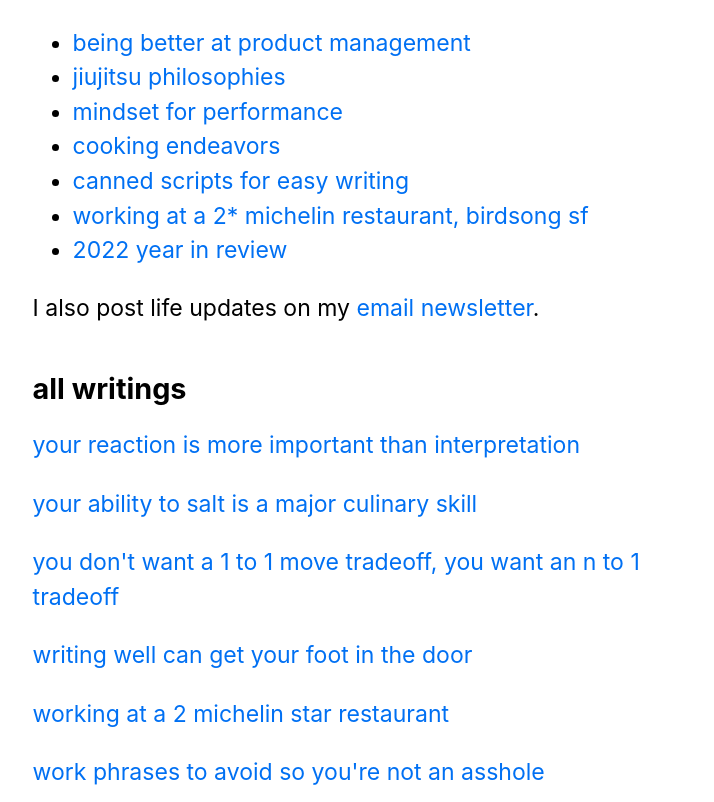
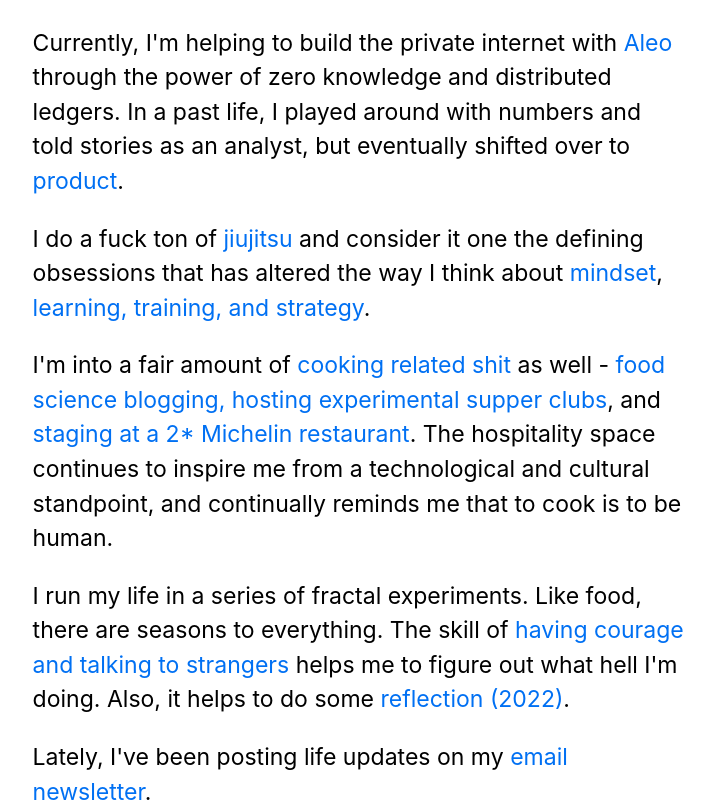
Before and after one commit to frankchen07/writing, a Next.js app: page / in a window 1280 px wide. Shown: the part 387-1189 px from the top of the page, without its empty margins (281-995 px from the left). Built offline with nearby package versions, Linux system fonts and the light colour scheme.

Commit message:
update profile

```diff
--- a/pages/index.js
+++ b/pages/index.js
@@ -16,22 +16,28 @@
           Hello, I'm <a href='https://www.linkedin.com/in/frankchen07/'>Frank</a>. This is a working knowledge base where I share concepts I'm experimenting with.
         </p>
 
-        <ul>
-          <li><a href='https://www.frank-chen.com/posts/map-of-content-(product)'>being better at product management</a></li>
-          <li><a href='https://www.frank-chen.com/posts/map-of-content-(jiujitsu)'>jiujitsu philosophies</a></li>
-          <li><a href='https://www.frank-chen.com/posts/map-of-content-(mindset)'>mindset for performance</a></li>
-          <li><a href='https://www.frank-chen.com/posts/map-of-content-(cooking)'>cooking endeavors</a></li>
-          <li><a href='https://www.frank-chen.com/posts/map-of-content-(scripts)'>canned scripts for easy writing</a></li>
-          <li><a href='https://www.frank-chen.com/posts/working-at-a-2-michelin-star-restaurant'>working at a 2* michelin restaurant, birdsong sf</a></li>
-          <li><a href='https://www.frank-chen.com/posts/2022-year-in-review'>2022 year in review</a></li>
-        </ul>
+        <p>
+          Currently, I'm helping to build the private internet with <a href='https://twitter.com/AleoHQ'>Aleo</a> through the power of zero knowledge and distributed ledgers. In a past life, I played around with numbers and told stories as an analyst, but eventually shifted over to <a href='https://www.frank-chen.com/posts/map-of-content-(product)'>product</a>.
+        </p>
 
         <p>
-          I also post life updates on my <a href='https://fronk.substack.com/'>email newsletter</a>.
+          I do a fuck ton of <a href='https://www.instagram.com/frankthetankjj/'>jiujitsu</a> and consider it one the defining obsessions that has altered the way I think about <a href='https://www.frank-chen.com/posts/map-of-content-(mindset)'>mindset</a>, <a href='https://www.frank-chen.com/posts/map-of-content-(jiujitsu)'>learning, training, and strategy</a>.
+        </p>
+
+        <p>
+          I'm into a fair amount of <a href='https://www.instagram.com/fronkfeeds/'>cooking related shit</a> as well - <a href='https://www.frank-chen.com/posts/map-of-content-(cooking)'>food science blogging, hosting experimental supper clubs</a>, and <a href='https://www.frank-chen.com/posts/working-at-a-2-michelin-star-restaurant'>staging at a 2* Michelin restaurant</a>. The hospitality space continues to inspire me from a technological and cultural standpoint, and continually reminds me that to cook is to be human.
+        </p>
+
+        <p>
+          I run my life in a series of fractal experiments. Like food, there are seasons to everything. The skill of <a href='https://www.frank-chen.com/posts/map-of-content-(scripts)'>having courage and talking to strangers</a> helps me to figure out what hell I'm doing. Also, it helps to do some <a href='https://www.frank-chen.com/posts/2022-year-in-review'>reflection (2022)</a>.
+        </p>
+
+        <p>
+          Lately, I've been posting life updates on my <a href='https://fronk.substack.com/'>email newsletter</a>.
         </p>
       </section>
       <section className={`${utilStyles.headingMd} ${utilStyles.padding1px}`}>
-        <h2 className={utilStyles.headingLg}>all writings</h2>
+        <h2 className={utilStyles.headingLg}>all explorations</h2>
         <ul className={utilStyles.list}>
           {/* {allPostsData.map(({/ id, date, title }) => ( */}
           {allPostsData.map(({ id, title, url }) => (
```
